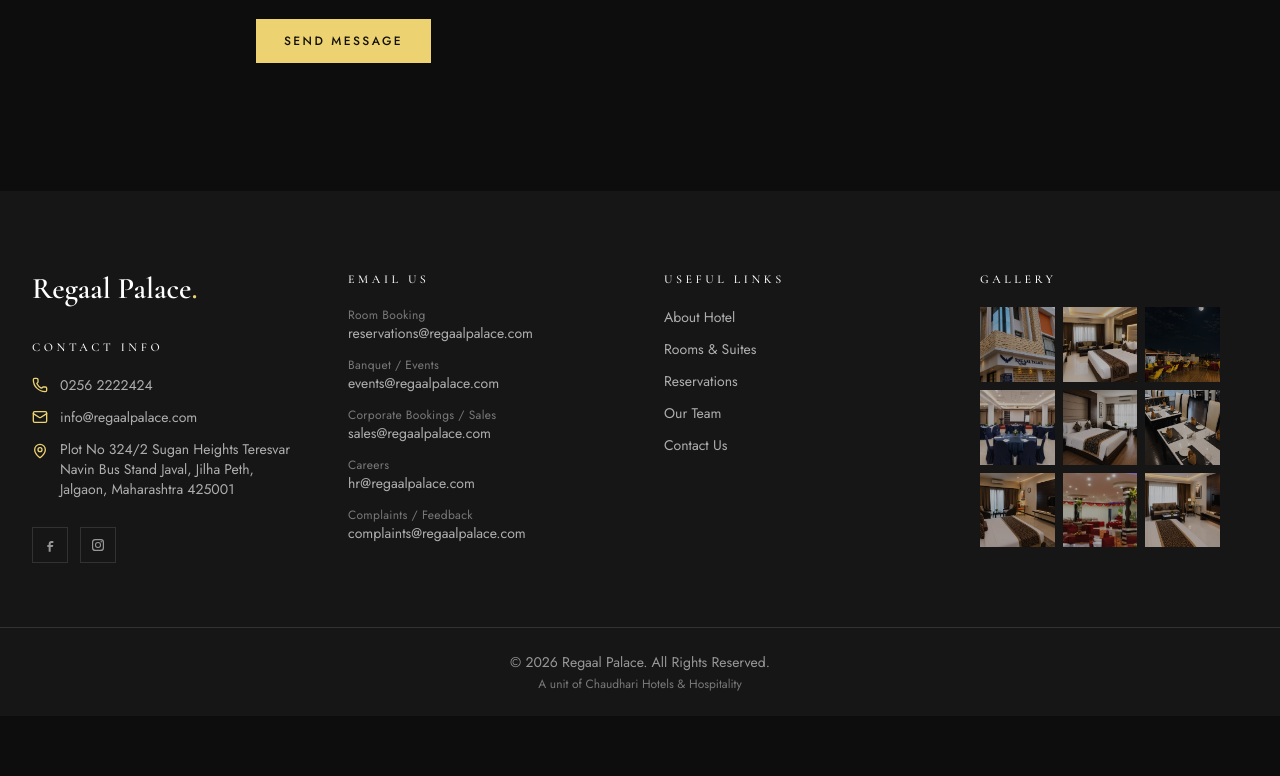
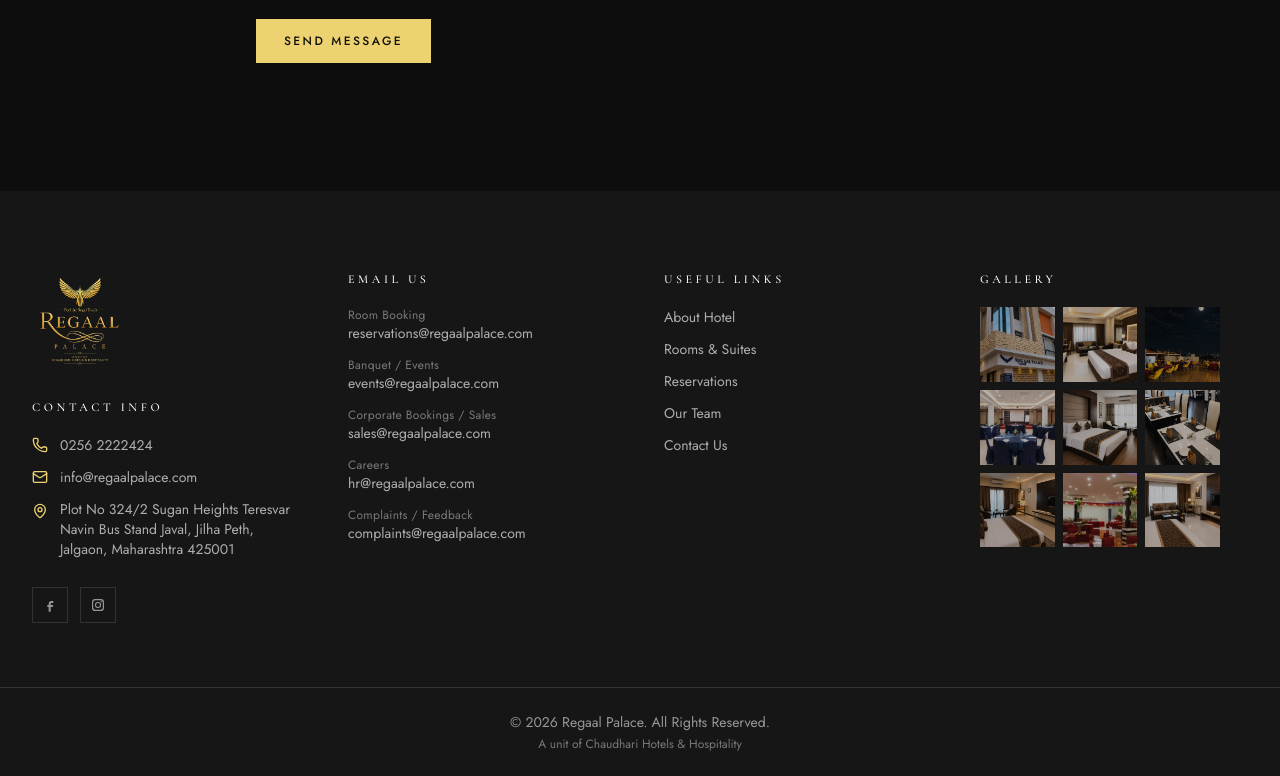
Before and after one commit to cruzic00/Regaal-palace, a React (Vite) app: page /contact in a window 1280 px wide. Shown: the part 1312-2088 px from the top of the page. Before the commit the page ends 2028 px from the top, so only its background shows below. Built offline with nearby package versions, Linux system fonts and the light colour scheme.

Commit message:
feat: add Footer component with contact info, social links, department emails, and gallery integration

```diff
--- a/src/components/Footer.jsx
+++ b/src/components/Footer.jsx
@@ -2,6 +2,7 @@
 import { Mail, MapPin, Phone } from 'lucide-react'
 import { brand, contact, departmentEmails, gallery, usefulLinks } from '../data/site'
 import GalleryGrid from './GalleryGrid'
+import Logo from './Logo'
 
 // lucide dropped brand marks, so the social glyphs are inlined. Swap href='#'
 // for the real profile URLs.
@@ -23,9 +24,7 @@
     <footer className="bg-ink-soft pt-20">
       <div className="container-x grid gap-10 pb-14 sm:grid-cols-2 sm:gap-12 sm:pb-16 lg:grid-cols-4">
         <div>
-          <Link to="/" className="font-display text-3xl font-semibold text-white">
-            {brand.name}<span className="text-gold">.</span>
-          </Link>
+          <Logo />
           <h4 className="mt-8 mb-5 text-xs font-medium tracking-[0.3em] text-white uppercase">
             Contact Info
           </h4>
```
